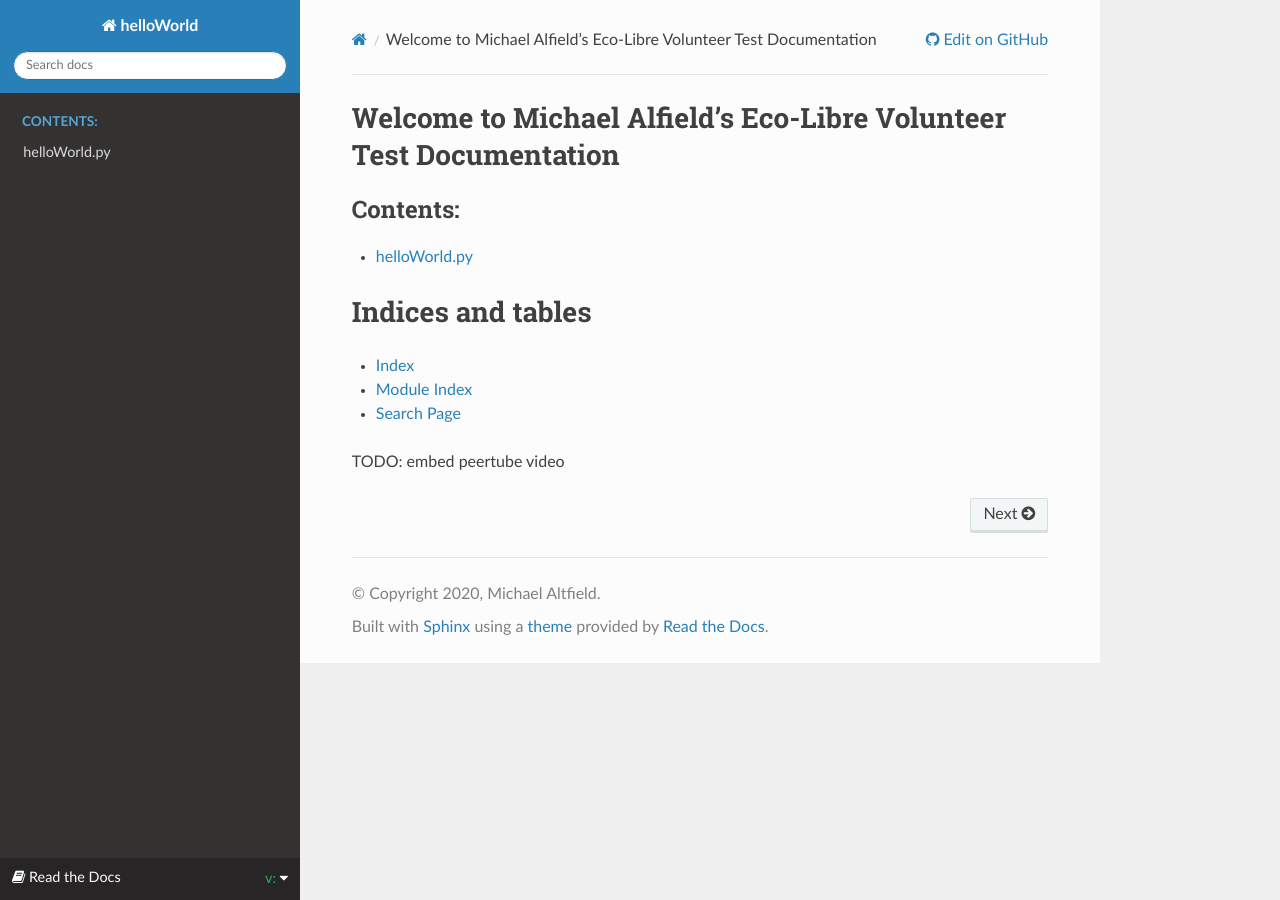
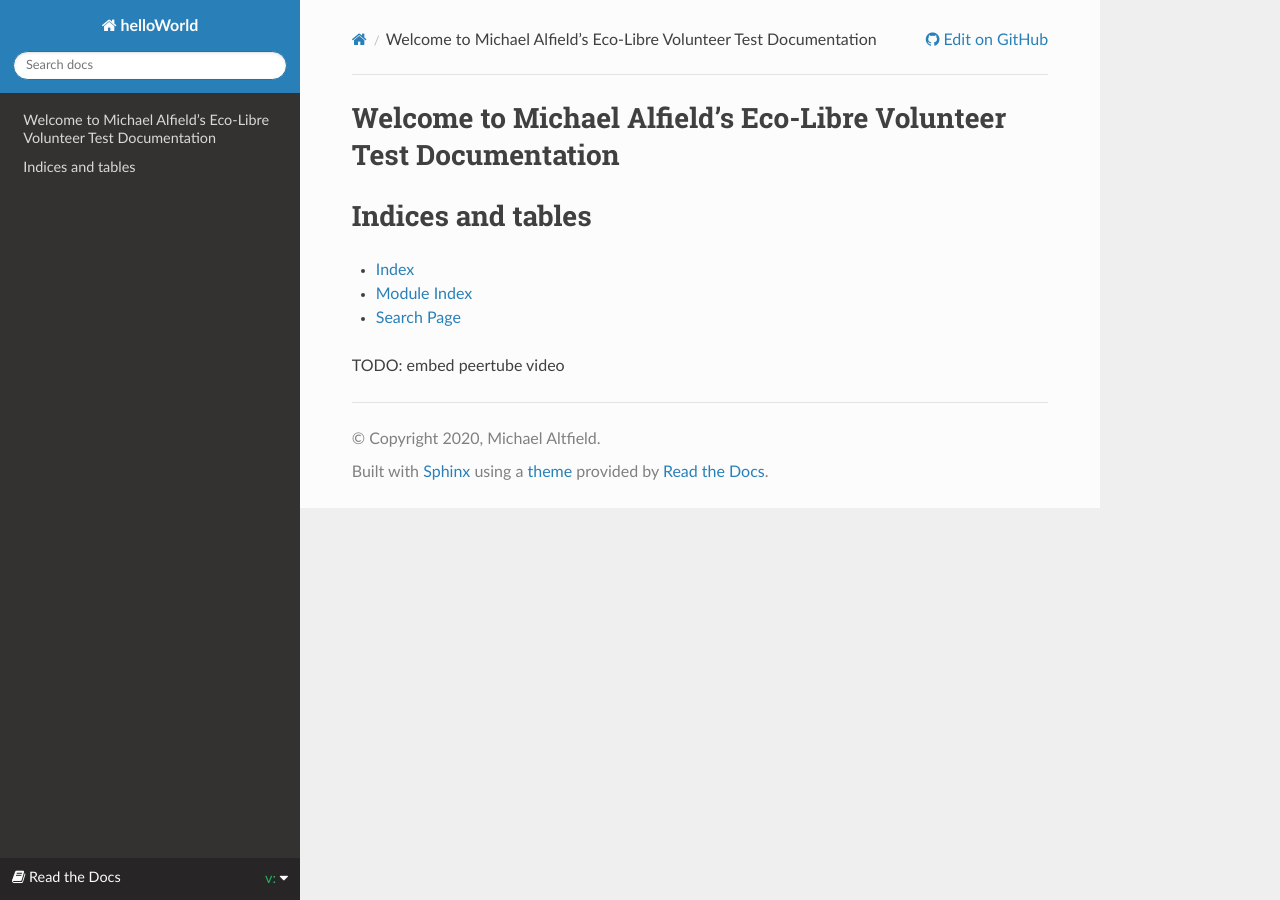
Before and after one commit to maltfield/eco-libre-volunteer-test, a Sphinx documentation site: the page built from docs/index.rst, in a window 1280 px wide. Built offline with Sphinx 7.4.7 and the Read the Docs theme 3.1.0, drawn with Linux system fonts in a browser that asks for light colours; the version number could not be read and is left out.

Commit message:
The GitHub Pages Sphinx site works!
The last commit worked! Now I have a basic sphinx site being built by
GitHub Pages on push of this repo to GitHub:

 * https://maltfield.github.io/eco-libre-volunteer-test/en/main/

For now, I'm going to remove the autodoc section, since we don't
*actually* have a script named helloWorld.py to document..

TODO: kdenlive video -> PeerTube && embed && actually update docs text

```diff
--- a/docs/autodoc.rst
+++ /dev/null
@@ -1,8 +0,0 @@
-.. _autodoc:
-
-helloWorld.py
-=============
-
-.. automodule:: helloWorld
-  :members:
-  :undoc-members:
--- a/docs/index.rst
+++ b/docs/index.rst
@@ -10,8 +10,6 @@
    :maxdepth: 2
    :caption: Contents:
 
-   autodoc
-
 Indices and tables
 ==================
 
```
